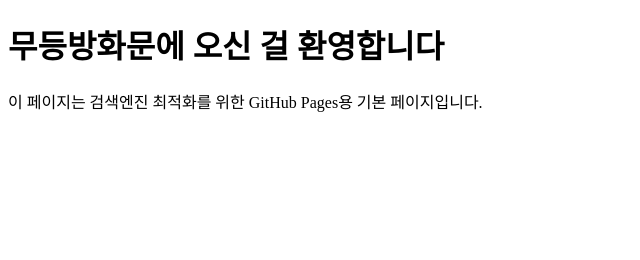
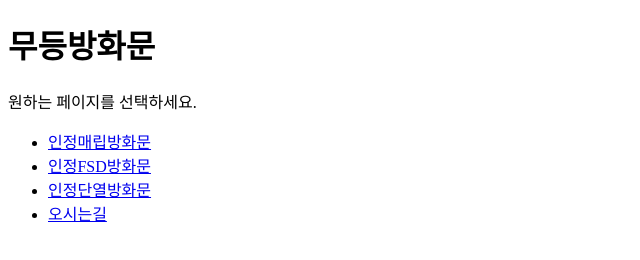
Before and after one commit to sangheunjung/chief007.github.io, a plain HTML site: page index.html in a window 1280 px wide. Shown: the whole page, without its empty margins (0-640 px from the left). Drawn offline with Linux system fonts and the light colour scheme.

Commit message:
Update index.html

```diff
--- a/index.html
+++ b/index.html
@@ -5,7 +5,15 @@
   <title>무등방화문 홈페이지</title>
 </head>
 <body>
-  <h1>무등방화문에 오신 걸 환영합니다</h1>
-  <p>이 페이지는 검색엔진 최적화를 위한 GitHub Pages용 기본 페이지입니다.</p>
+<h1>무등방화문</h1>
+<p>원하는 페이지를 선택하세요.</p>
+
+<ul>
+  <li><a href="maerip.html">인정매립방화문</a></li>
+  <li><a href="fsd.html">인정FSD방화문</a></li>
+  <li><a href="insulate.html">인정단열방화문</a></li>
+  <li><a href="map.html">오시는길</a></li>
+</ul>
+
 </body>
 </html>
```
